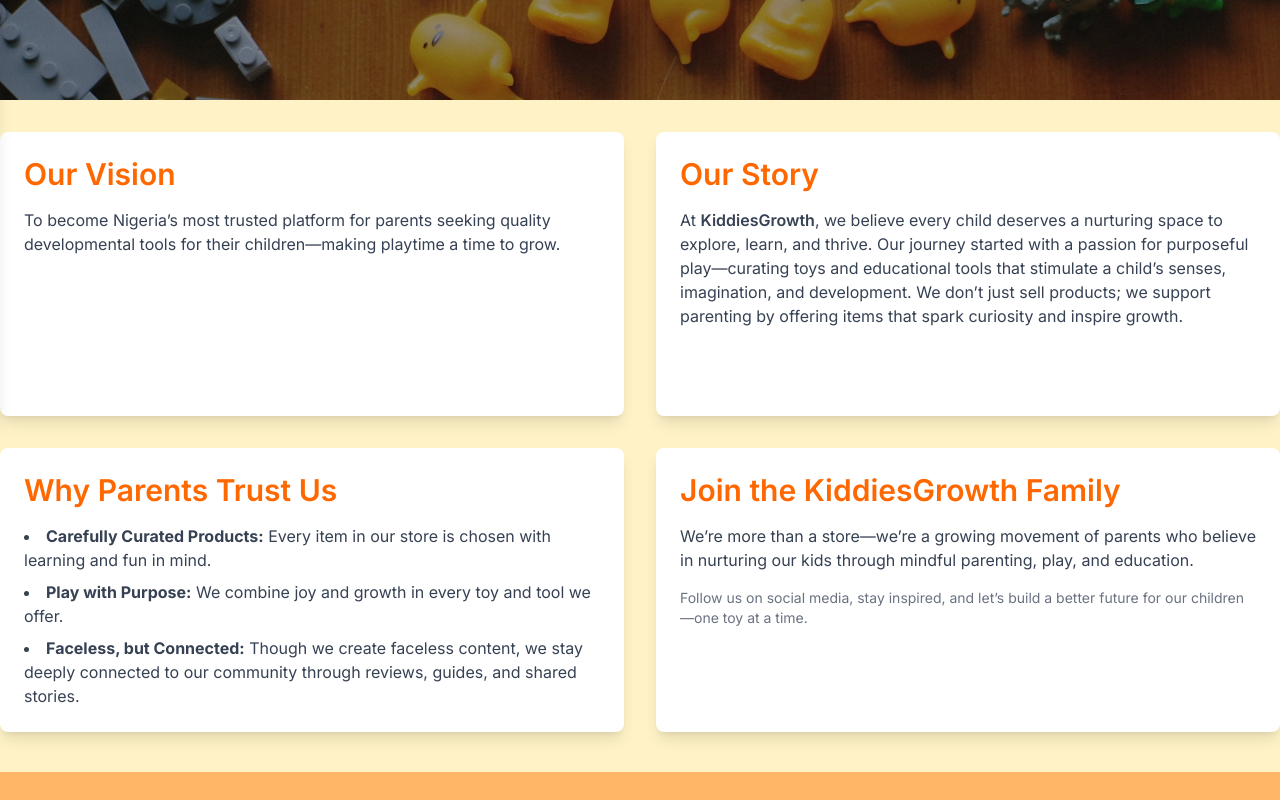
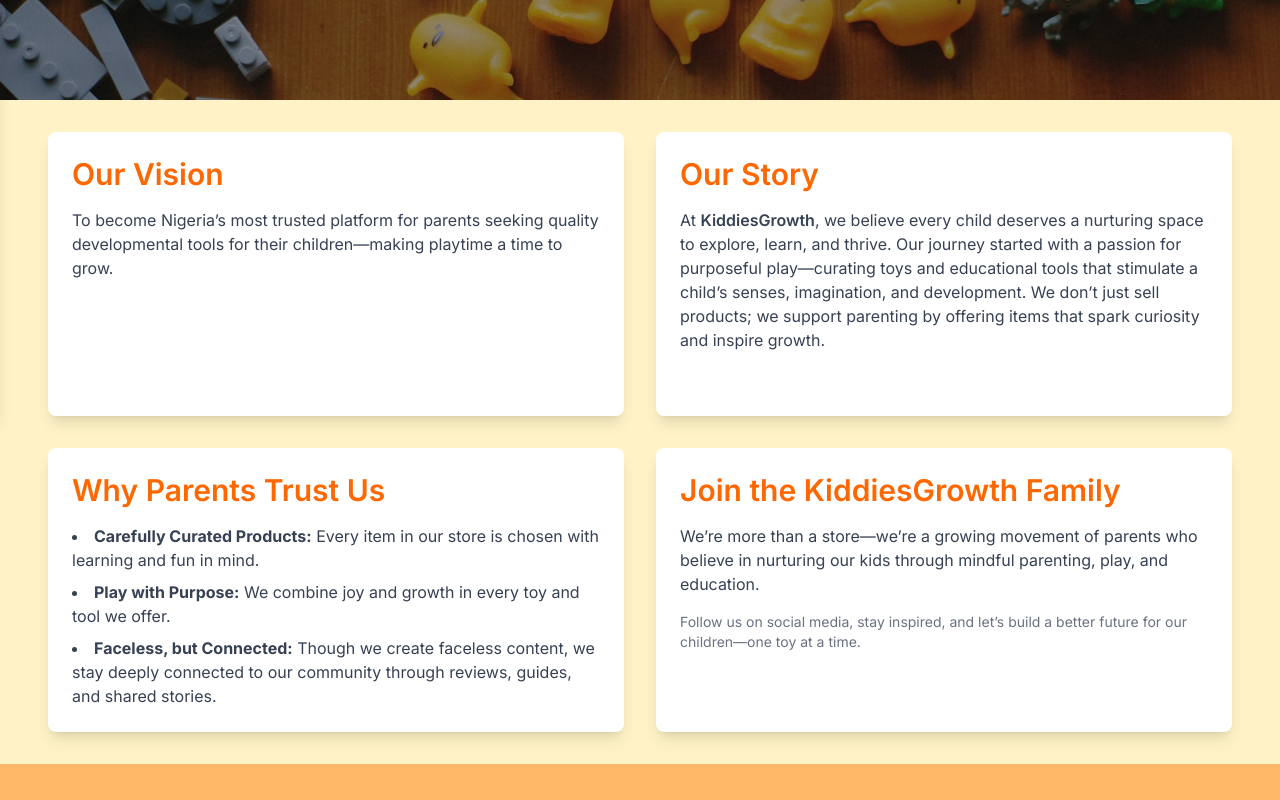
Before and after one commit to Kkebuka/kiddiesgrowth, a React (Vite) app: page /about in a window 1280 px wide. Shown: the part 380-1180 px from the top of the page. Built offline with nearby package versions, Linux system fonts and the light colour scheme.

Commit message:
minor change

```diff
--- a/src/pages/aboutUsPage/AboutUsPage.tsx
+++ b/src/pages/aboutUsPage/AboutUsPage.tsx
@@ -3,7 +3,7 @@ import aboutImg from "../../assets/images/about-Img.jpg";
 
 export default function AboutUsPage() {
   return (
-    <div className=" pb-10 overflow-x-hidden   mx-auto">
+    <div className="  pb-8  overflow-x-hidden   mx-auto">
       <div
         className="relative w-screen h-[400px] bg-cover overflow-hidden"
         style={{ backgroundImage: `url(${aboutImg})` }}
@@ -21,7 +21,7 @@ export default function AboutUsPage() {
         </div>
       </div>
 
-      <div className="grid grid-cols-1 grid-rows-2 lg:grid-cols-2 gap-8 mt-8 justify-center">
+      <div className="px-12 grid grid-cols-1 grid-rows-2 lg:grid-cols-2 gap-8 mt-8 justify-center">
         <section className="bg-white shadow-lg rounded-lg p-6 ">
           <h2 className="text-3xl font-semibold text-primary mb-4">
             Our Vision
--- a/src/pages/shop/Shop.tsx
+++ b/src/pages/shop/Shop.tsx
@@ -18,7 +18,10 @@ export default function Products() {
   const handlePageChange = (page: number) => setCurrentPage(page);
 
   return (
-    <div className="p-4 flex flex-col gap-4">
+    <div className="px-12 pb-8 flex flex-col gap-4">
+      <h4 className="text-gray-800 font-semibold font-fredoka text-4xl py-6 text-center">
+        All Products
+      </h4>
       {/* Filter Button */}
       <div className="flex justify-end">
         <button className="btn btn-outline flex items-center gap-2">
```
